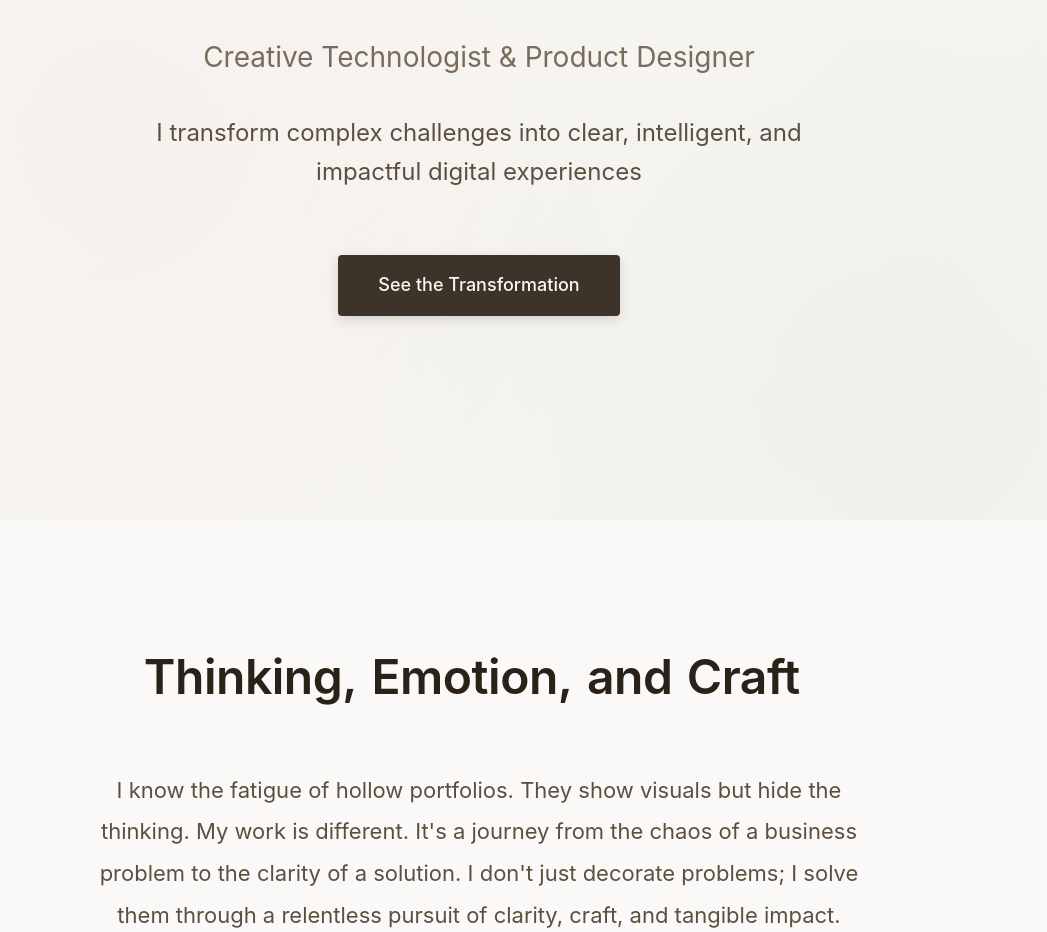
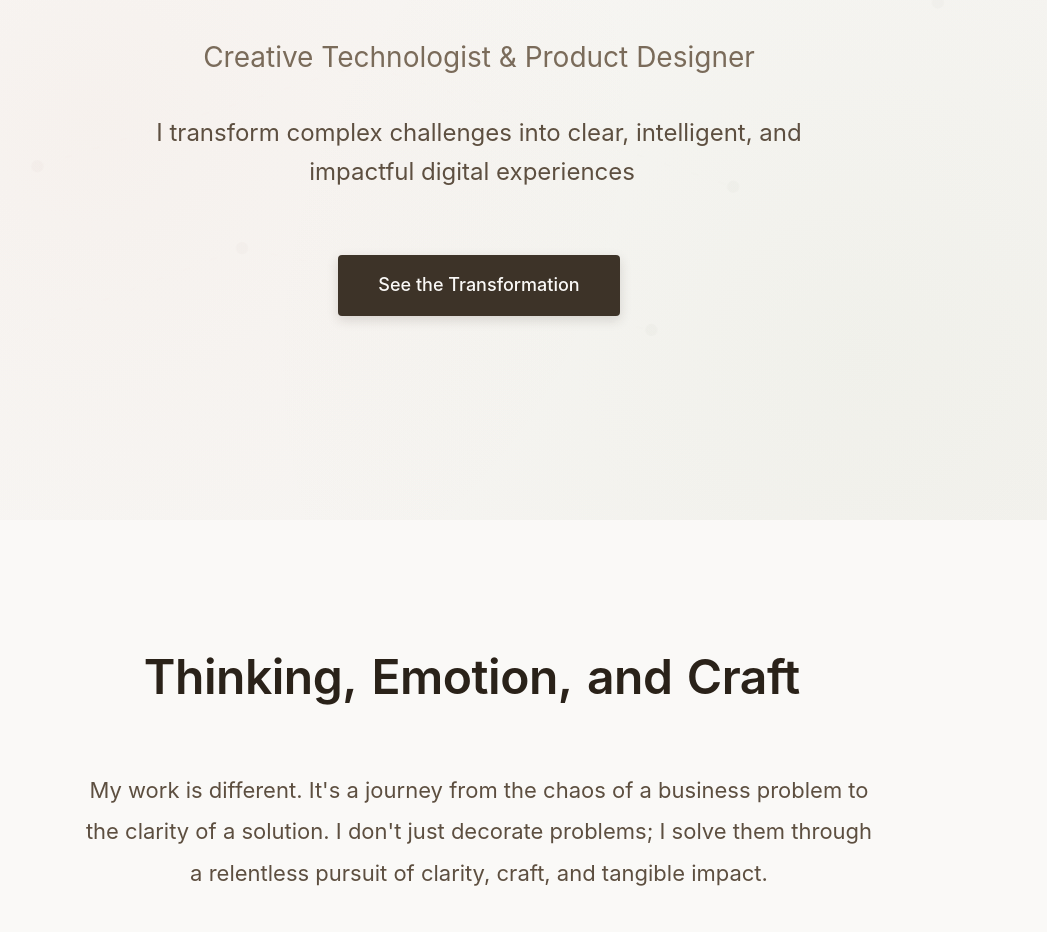
Before and after one commit to Mr-Hassan-Javaid/Hassan-Portfolio, a Next.js app: page / in a window 1280 px wide. Shown: the part 280-1212 px from the top of the page, without its empty margins (161-1208 px from the left). Built offline with nearby package versions, Linux system fonts and the light colour scheme.

Commit message:
Hero Page Effect

```diff
--- a/components/Hero.module.css
+++ b/components/Hero.module.css
@@ -19,6 +19,58 @@
     radial-gradient(circle at 20% 50%, rgba(201, 125, 96, 0.05) 0%, transparent 50%),
     radial-gradient(circle at 80% 80%, rgba(135, 169, 107, 0.05) 0%, transparent 50%);
   pointer-events: none;
+}
+
+.networkBackground {
+  position: absolute;
+  inset: 0;
+  z-index: 0;
+  pointer-events: none;
+  opacity: 0.5;
+  mix-blend-mode: soft-light;
+}
+
+.networkSvg {
+  width: 100%;
+  height: 100%;
+  transform: translate3d(0, 0, 0);
+  animation: networkDrift 18s ease-in-out infinite alternate;
+}
+
+.networkLines {
+  stroke: rgba(15, 23, 42, 0.32);
+  stroke-width: 1.2;
+  stroke-dasharray: 4 10;
+  animation: networkPulse 6s ease-in-out infinite alternate;
+}
+
+.networkDots {
+  fill: rgba(15, 23, 42, 0.85);
+  filter: drop-shadow(0 0 8px rgba(15, 23, 42, 0.5));
+}
+
+@keyframes networkDrift {
+  0% {
+    transform: translate3d(-2%, -2%, 0) scale(1.05);
+  }
+  50% {
+    transform: translate3d(1%, 1%, 0) scale(1.02);
+  }
+  100% {
+    transform: translate3d(3%, 3%, 0) scale(1.05);
+  }
+}
+
+@keyframes networkPulse {
+  0% {
+    stroke-opacity: 0.2;
+  }
+  50% {
+    stroke-opacity: 0.55;
+  }
+  100% {
+    stroke-opacity: 0.3;
+  }
 }
 
 .container {
@@ -60,6 +112,25 @@
   margin-right: auto;
 }
 
+.caret {
+  display: inline-block;
+  margin-left: 0.2rem;
+  width: 0.7ch;
+  color: var(--color-earth-800);
+  animation: caretBlink 1s steps(2, start) infinite;
+}
+
+@keyframes caretBlink {
+  0%,
+  50% {
+    opacity: 1;
+  }
+  50.01%,
+  100% {
+    opacity: 0;
+  }
+}
+
 .ctaButton {
   display: inline-block;
   padding: 1rem 2.5rem;
--- a/components/Hero.tsx
+++ b/components/Hero.tsx
@@ -1,11 +1,66 @@
 'use client'
 
+import { useEffect, useState } from 'react'
 import { motion } from 'framer-motion'
 import styles from './Hero.module.css'
 
 export default function Hero() {
+  const fullTagline =
+    'I transform complex challenges into clear, intelligent, and impactful digital experiences'
+  const [displayedText, setDisplayedText] = useState('')
+
+  useEffect(() => {
+    let cancelled = false
+
+    const interval = setInterval(() => {
+      if (cancelled) return
+
+      setDisplayedText(prev => {
+        if (prev.length >= fullTagline.length) {
+          clearInterval(interval)
+          return prev
+        }
+        return prev + fullTagline[prev.length]
+      })
+    }, 30)
+
+    return () => {
+      cancelled = true
+      clearInterval(interval)
+    }
+  }, [fullTagline])
+
   return (
     <section className={styles.hero}>
+      <div className={styles.networkBackground} aria-hidden="true">
+        <svg
+          className={styles.networkSvg}
+          viewBox="0 0 800 400"
+          preserveAspectRatio="xMidYMid slice"
+        >
+          <g className={styles.networkLines}>
+            <line x1="80" y1="60" x2="260" y2="120" />
+            <line x1="260" y1="120" x2="420" y2="80" />
+            <line x1="420" y1="80" x2="620" y2="140" />
+            <line x1="180" y1="220" x2="340" y2="170" />
+            <line x1="340" y1="170" x2="520" y2="230" />
+            <line x1="120" y1="320" x2="280" y2="260" />
+            <line x1="280" y1="260" x2="480" y2="300" />
+          </g>
+          <g className={styles.networkDots}>
+            <circle cx="80" cy="60" r="3" />
+            <circle cx="260" cy="120" r="3" />
+            <circle cx="420" cy="80" r="3" />
+            <circle cx="620" cy="140" r="3" />
+            <circle cx="180" cy="220" r="3" />
+            <circle cx="340" cy="170" r="3" />
+            <circle cx="520" cy="230" r="3" />
+            <circle cx="120" cy="320" r="3" />
+            <circle cx="280" cy="260" r="3" />
+            <circle cx="480" cy="300" r="3" />
+          </g>
+        </svg>
+      </div>
       <div className={styles.container}>
         <motion.div
           initial={{ opacity: 0, y: 30 }}
@@ -39,7 +94,8 @@ export default function Hero() {
             transition={{ duration: 0.8, delay: 0.6 }}
             className={styles.tagline}
           >
-            I transform complex challenges into clear, intelligent, and impactful digital experiences
+            <span>{displayedText}</span>
+            <span className={styles.caret}>|</span>
           </motion.p>
 
           <motion.a
--- a/components/ProofSection.module.css
+++ b/components/ProofSection.module.css
@@ -18,24 +18,32 @@
   letter-spacing: -0.01em;
 }
 
-.caseStudies {
-  display: flex;
-  flex-direction: column;
-  gap: var(--spacing-xl);
+.layout {
+  position: relative;
+  max-width: 900px;
+  margin: 0 auto;
+  margin-top: var(--spacing-xl);
+}
+
+.stickyCard {
+  position: sticky;
+  top: 18vh;
 }
 
 .caseStudy {
-  background-color: var(--color-earth-100);
+  background: radial-gradient(circle at top left, #f3ebe3 0, #e7ddd3 45%, #d8cec3 100%);
   padding: var(--spacing-xl);
   border-radius: 12px;
-  border: 1px solid var(--color-earth-200);
+  border: 1px solid rgba(102, 80, 60, 0.25);
   transition: all var(--transition-base);
+  box-shadow: 0 16px 40px rgba(45, 34, 25, 0.16);
+  transform-origin: center;
 }
 
 .caseStudy:hover {
   transform: translateY(-4px);
-  box-shadow: 0 12px 32px rgba(45, 34, 25, 0.12);
-  border-color: var(--color-earth-300);
+  box-shadow: 0 22px 64px rgba(45, 34, 25, 0.26);
+  border-color: rgba(102, 80, 60, 0.5);
 }
 
 .caseTitle {
@@ -75,6 +83,15 @@
   color: var(--color-earth-700);
 }
 
+.steps {
+  position: relative;
+  margin-top: var(--spacing-2xl);
+}
+
+.step {
+  height: 85vh;
+}
+
 @media (max-width: 768px) {
   .caseStudy {
     padding: var(--spacing-md);
@@ -87,4 +104,12 @@
   .caseBlock {
     padding: var(--spacing-sm);
   }
+
+  .stickyCard {
+    top: 12vh;
+  }
+
+  .step {
+    height: 75vh;
+  }
 }
--- a/components/ThinkingSection.module.css
+++ b/components/ThinkingSection.module.css
@@ -9,7 +9,14 @@
   padding: 0 var(--spacing-md);
 }
 
-.content {
+.layout {
+  position: relative;
+  min-height: 160vh;
+}
+
+.stickyContent {
+  position: sticky;
+  top: 18vh;
   text-align: center;
 }
 
@@ -29,12 +36,26 @@
   margin: 0 auto;
 }
 
+.bodyEmphasis {
+  font-weight: 600;
+  color: var(--color-earth-900);
+}
+
+.scrollSteps {
+  position: relative;
+  margin-top: var(--spacing-2xl);
+}
+
+.step {
+  height: 70vh;
+}
+
 @media (max-width: 768px) {
   .section {
     padding: var(--spacing-xl) 0;
   }
 
-  .body {
-    text-align: left;
+  .stickyContent {
+    top: 14vh;
   }
 }
--- a/components/ThinkingSection.tsx
+++ b/components/ThinkingSection.tsx
@@ -1,22 +1,57 @@
 'use client'
 
-import { motion } from 'framer-motion'
+import { motion, AnimatePresence } from 'framer-motion'
 import { useInView } from 'framer-motion'
-import { useRef } from 'react'
+import { useEffect, useRef, useState } from 'react'
 import styles from './ThinkingSection.module.css'
 
 export default function ThinkingSection() {
   const ref = useRef(null)
   const isInView = useInView(ref, { once: true, margin: '-100px' })
+  const stepRef1 = useRef<HTMLDivElement | null>(null)
+  const stepRef2 = useRef<HTMLDivElement | null>(null)
+  const stepRef3 = useRef<HTMLDivElement | null>(null)
+
+  const inViewStep1 = useInView(stepRef1, { margin: '-40% 0px -60% 0px' })
+  const inViewStep2 = useInView(stepRef2, { margin: '-40% 0px -60% 0px' })
+  const inViewStep3 = useInView(stepRef3, { margin: '-40% 0px -60% 0px' })
+
+  const [activeStage, setActiveStage] = useState(0)
+
+  useEffect(() => {
+    if (inViewStep3) {
+      setActiveStage(2)
+    } else if (inViewStep2) {
+      setActiveStage(1)
+    } else if (inViewStep1) {
+      setActiveStage(0)
+    }
+  }, [inViewStep1, inViewStep2, inViewStep3])
+
+  const stages = [
+    {
+      id: 0,
+      text: 'I know the fatigue of hollow portfolios.',
+    },
+    {
+      id: 1,
+      text: 'They show visuals but hide the thinking.',
+    },
+    {
+      id: 2,
+      text: `My work is different. It's a journey from the chaos of a business problem to the clarity of a solution. I don't just decorate problems; I solve them through a relentless pursuit of clarity, craft, and tangible impact.`,
+    },
+  ]
 
   return (
     <section ref={ref} className={styles.section}>
       <div className={styles.container}>
+        <div className={styles.layout}>
           <motion.div
             initial={{ opacity: 0, y: 40 }}
             animate={isInView ? { opacity: 1, y: 0 } : { opacity: 0, y: 40 }}
             transition={{ duration: 0.8, ease: 'easeOut' }}
-          className={styles.content}
+            className={styles.stickyContent}
           >
             <motion.h2
               className={styles.heading}
@@ -24,7 +59,7 @@ export default function ThinkingSection() {
               animate={isInView ? { opacity: 1 } : { opacity: 0 }}
               transition={{ duration: 0.8, delay: 0.2 }}
             >
-            {["Thinking,", "Emotion,", "and", "Craft"].map((word, index) => (
+              {['Thinking,', 'Emotion,', 'and', 'Craft'].map((word, index) => (
                 <motion.span
                   key={index}
                   initial={{ opacity: 0, y: 20 }}
@@ -32,7 +67,7 @@ export default function ThinkingSection() {
                   transition={{
                     duration: 0.6,
                     delay: 0.3 + index * 0.1,
-                  ease: 'easeOut'
+                    ease: 'easeOut',
                   }}
                   style={{ display: 'inline-block', marginRight: '0.3em' }}
                 >
@@ -40,10 +75,28 @@ export default function ThinkingSection() {
                 </motion.span>
               ))}
             </motion.h2>
-          <p className={styles.body}>
-            I know the fatigue of hollow portfolios. They show visuals but hide the thinking. My work is different. It's a journey from the chaos of a business problem to the clarity of a solution. I don't just decorate problems; I solve them through a relentless pursuit of clarity, craft, and tangible impact.
-          </p>
+            <AnimatePresence mode="wait">
+              <motion.p
+                key={stages[activeStage].id}
+                className={`${styles.body} ${
+                  activeStage === 0 ? styles.bodyEmphasis : ''
+                }`}
+                initial={{ opacity: 0, y: 16 }}
+                animate={{ opacity: 1, y: 0 }}
+                exit={{ opacity: 0, y: -16 }}
+                transition={{ duration: 0.5, ease: 'easeOut' }}
+              >
+                {stages[activeStage].text}
+              </motion.p>
+            </AnimatePresence>
           </motion.div>
+
+          <div className={styles.scrollSteps}>
+            <div ref={stepRef1} className={styles.step} />
+            <div ref={stepRef2} className={styles.step} />
+            <div ref={stepRef3} className={styles.step} />
+          </div>
+        </div>
       </div>
     </section>
   )
```
Also changed, not shown: components/ProofSection.tsx (+50 -18 lines). Lines whose indentation alone changed are shown as unchanged.
